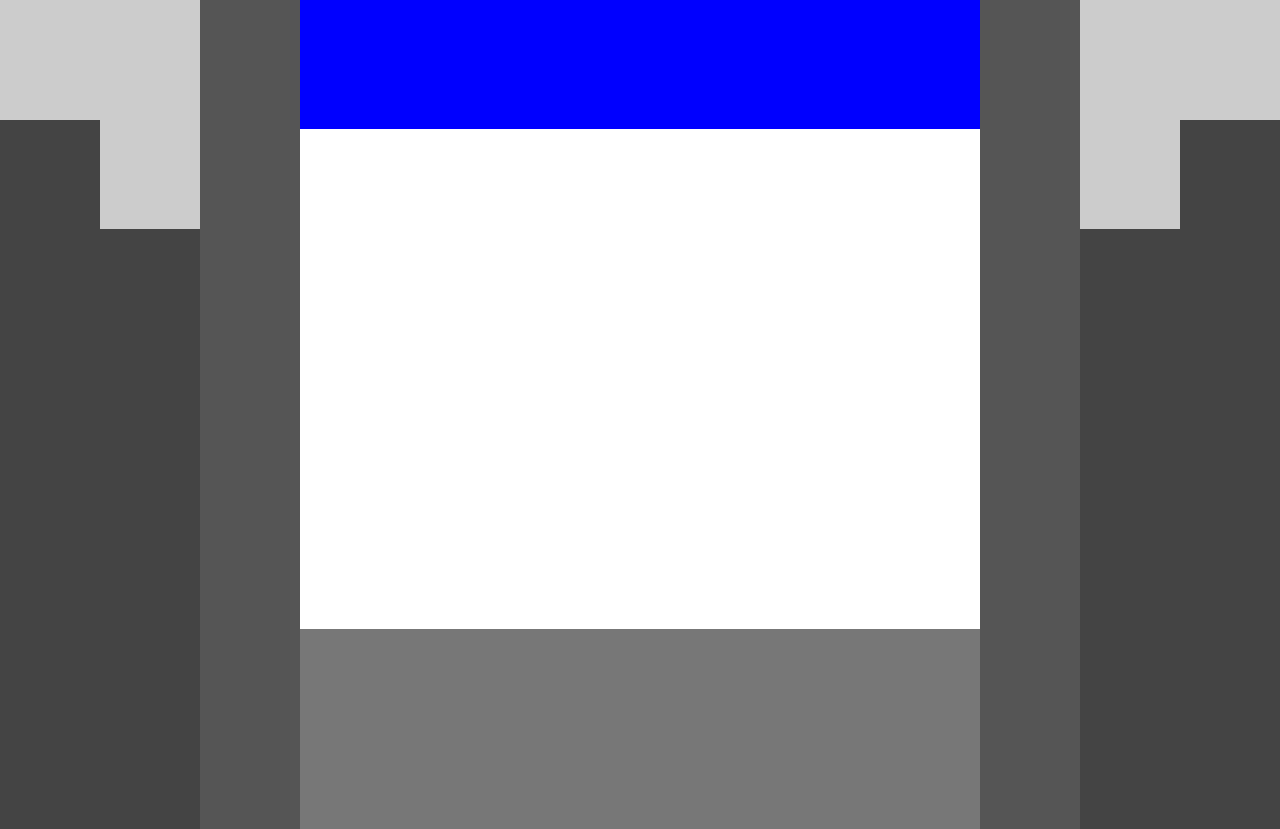
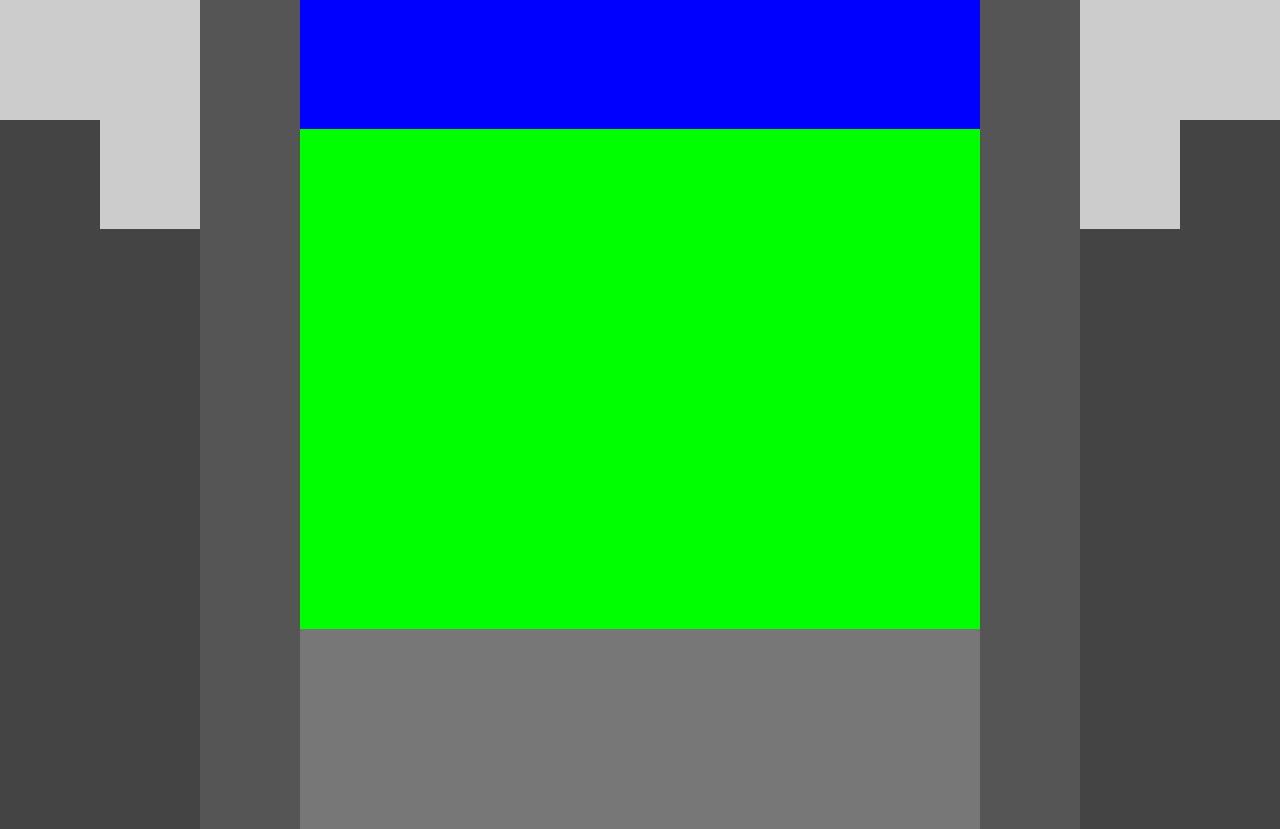
Before and after one commit to ashenafianiyo/ashenafianiyo.github.io, a plain HTML site: page index.html in a window 1280 px wide. Shown: the part 580-1409 px from the top of the page. Drawn offline with Linux system fonts and the light colour scheme.

Commit message:
First Web page Assignment

```diff
--- a/css/app.css
+++ b/css/app.css
@@ -36,7 +36,7 @@ nav {
 #aboutright {
   width: 100%;
   min-height: 500px;
-  background: #fff;
+  background: #0f0;
   padding: 50px 100px;
 }
 #contact {
```
